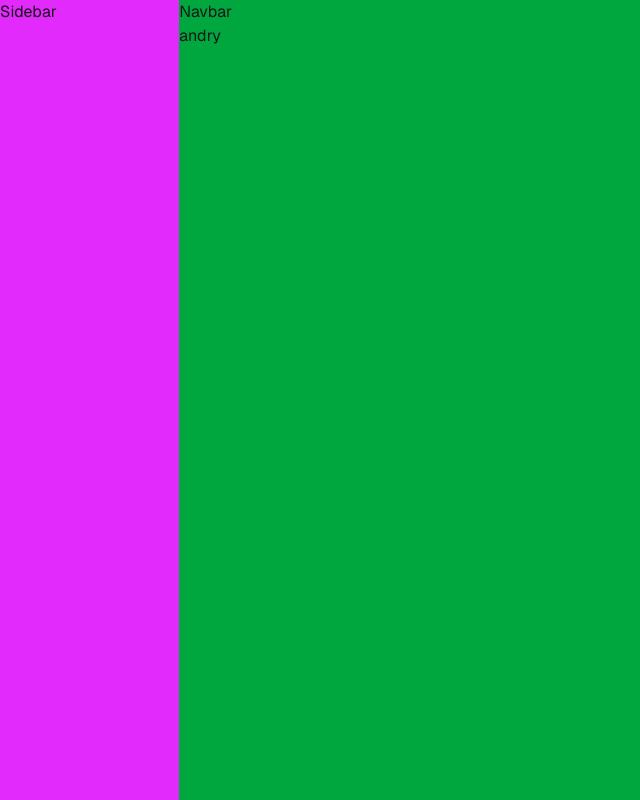
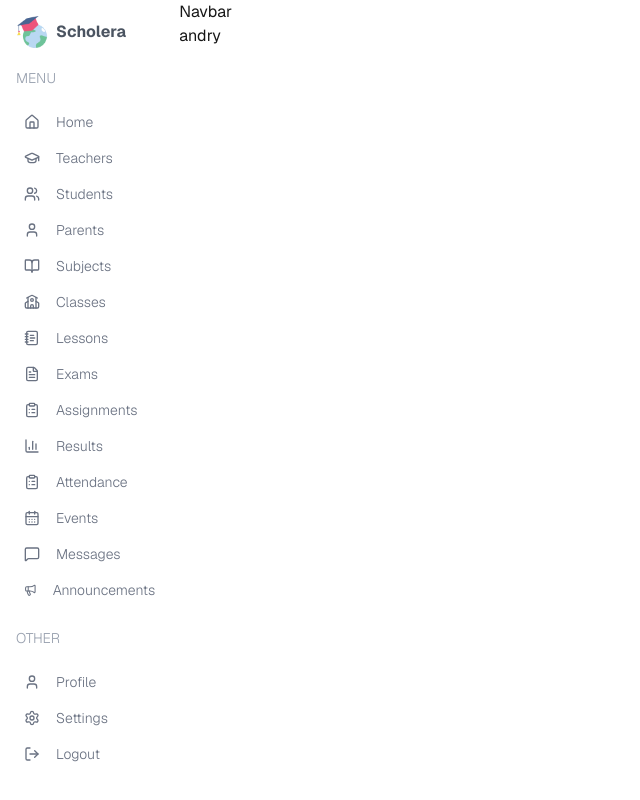
Before and after one commit to andryariadi/scholera, a Next.js app: page / in a window 1280 px wide. Shown: the whole page, without its empty margins (0-640 px from the left). Built offline with nearby package versions, Linux system fonts and the light colour scheme.

Commit message:
feat(ui): add sidebar component and basic styling

```diff
--- a/package.json
+++ b/package.json
@@ -10,6 +10,7 @@
   },
   "dependencies": {
     "babel-plugin-react-compiler": "^1.0.0",
+    "lucide-react": "^0.562.0",
     "next": "16.1.1",
     "react": "19.2.3",
     "react-dom": "19.2.3"
--- a/src/app/(dashboard)/layout.tsx
+++ b/src/app/(dashboard)/layout.tsx
@@ -7,14 +7,14 @@ export default function DashboardLayout({
   children: React.ReactNode;
 }>) {
   return (
-    <div className="bg-rose-500 min-h-screen flex">
+    <div className="bg-white min-h-screen flex">
       {/* Left sidebar */}
-      <section className="bg-fuchsia-500 w-full max-w-[14%] md:max-w-[8%] lg:max-w-[16%] xl:max-w-[14%]">
+      <section className="b-fuchsia-500 w-full max-w-[14%] md:max-w-[8%] lg:max-w-[16%] xl:max-w-[14%] p-4">
         <Sidebar />
       </section>
 
       {/* Right content */}
-      <main className="bg-green-600 w-full max-w-[86%] md:max-w-[92%] lg:max-w-[84%] xl:max-w-[86%]">
+      <main className="b-green-600 w-full max-w-[86%] md:max-w-[92%] lg:max-w-[84%] xl:max-w-[86%]">
         <Navbar />
         {children}
       </main>
--- a/src/app/globals.css
+++ b/src/app/globals.css
@@ -1,8 +1,18 @@
 @import "tailwindcss";
 
 :root {
-  --background: #ffffff;
+  --background: #09ba3e;
   --foreground: #171717;
+
+  /* === Scholera Color Palette === */
+  --scholera-sky: #c3ebfa;
+  --scholera-sky-light: #edf9fd;
+
+  --scholera-purple: #cfceff;
+  --scholera-purple-light: #f1f0ff;
+
+  --scholera-yellow: #fae27c;
+  --scholera-yellow-light: #fefce8;
 }
 
 @theme inline {
@@ -10,6 +20,23 @@
   --color-foreground: var(--foreground);
   --font-sans: var(--font-geist-sans);
   --font-mono: var(--font-geist-mono);
+
+  /* === Scholera Color Palette === */
+  --color-scholera-sky: var(--scholera-sky);
+  --color-scholera-sky-light: var(--scholera-sky-light);
+
+  --color-scholera-purple: var(--scholera-purple);
+  --color-scholera-purple-light: var(--scholera-purple-light);
+
+  --color-scholera-yellow: var(--scholera-yellow);
+  --color-scholera-yellow-light: var(--scholera-yellow-light);
+}
+
+@media (prefers-color-scheme: light) {
+  :root {
+    --background: #f50303;
+    --foreground: #171717;
+  }
 }
 
 /* @media (prefers-color-scheme: dark) {
@@ -18,13 +45,6 @@
     --foreground: #ededed;
   }
 } */
-
-@media (prefers-color-scheme: light) {
-  :root {
-    --background: #f7f8fa;
-    --foreground: #171717;
-  }
-}
 
 @layer base {
   html {
--- a/src/components/Sidebar.tsx
+++ b/src/components/Sidebar.tsx
@@ -1,5 +1,41 @@
+import { menuItems } from "@/libs/constants";
+import Image from "next/image";
+import Link from "next/link";
+
 const Sidebar = () => {
-  return <div>Sidebar</div>;
+  return (
+    <aside className="b-teal-500 space-y-5 min-h-full">
+      {/* Top - Logo */}
+      <Link href="/" className="flex items-center justify-center lg:justify-start gap-2">
+        <Image src="/logo.png" alt="Logo" width={32} height={32} />
+        <span className="hidden lg:block font-bold text-gray-800/80">Scholera</span>
+      </Link>
+
+      {/* Bottom - Menu */}
+      <div className="b-rose-500 space-y-5 text-sm">
+        {menuItems.map((i) => (
+          <div key={i.title} className="b-amber-500 hidden lg:block text-gray-400 font-light space-y-4">
+            {/* Title */}
+            <p>{i.title}</p>
+
+            {/* Items */}
+            <div>
+              {i.items.map((item) => {
+                if (item.visible.includes("admin")) {
+                  return (
+                    <Link href={item.href} key={item.label} className="flex items-center justify-center lg:justify-start gap-4 text-gray-500 py-2 md:px-2 rounded-md hover:bg-scholera-sky-light">
+                      <item.icon size={16} />
+                      <span className="hidden lg:block">{item.label}</span>
+                    </Link>
+                  );
+                }
+              })}
+            </div>
+          </div>
+        ))}
+      </div>
+    </aside>
+  );
 };
 
 export default Sidebar;
--- /dev/null
+++ b/src/libs/constants/index.ts
@@ -0,0 +1,116 @@
+import { Home, GraduationCap, Users, User, BookOpen, School, NotebookText, FileText, ClipboardList, BarChart3, CalendarDays, MessageSquare, Megaphone, Settings, LogOut } from "lucide-react";
+
+export const menuItems = [
+  {
+    title: "MENU",
+    items: [
+      {
+        icon: Home,
+        label: "Home",
+        href: "/",
+        visible: ["admin", "teacher", "student", "parent"],
+      },
+      {
+        icon: GraduationCap,
+        label: "Teachers",
+        href: "/list/teachers",
+        visible: ["admin", "teacher"],
+      },
+      {
+        icon: Users,
+        label: "Students",
+        href: "/list/students",
+        visible: ["admin", "teacher"],
+      },
+      {
+        icon: User,
+        label: "Parents",
+        href: "/list/parents",
+        visible: ["admin", "teacher"],
+      },
+      {
+        icon: BookOpen,
+        label: "Subjects",
+        href: "/list/subjects",
+        visible: ["admin"],
+      },
+      {
+        icon: School,
+        label: "Classes",
+        href: "/list/classes",
+        visible: ["admin", "teacher"],
+      },
+      {
+        icon: NotebookText,
+        label: "Lessons",
+        href: "/list/lessons",
+        visible: ["admin", "teacher"],
+      },
+      {
+        icon: FileText,
+        label: "Exams",
+        href: "/list/exams",
+        visible: ["admin", "teacher", "student", "parent"],
+      },
+      {
+        icon: ClipboardList,
+        label: "Assignments",
+        href: "/list/assignments",
+        visible: ["admin", "teacher", "student", "parent"],
+      },
+      {
+        icon: BarChart3,
+        label: "Results",
+        href: "/list/results",
+        visible: ["admin", "teacher", "student", "parent"],
+      },
+      {
+        icon: ClipboardList,
+        label: "Attendance",
+        href: "/list/attendance",
+        visible: ["admin", "teacher", "student", "parent"],
+      },
+      {
+        icon: CalendarDays,
+        label: "Events",
+        href: "/list/events",
+        visible: ["admin", "teacher", "student", "parent"],
+      },
+      {
+        icon: MessageSquare,
+        label: "Messages",
+        href: "/list/messages",
+        visible: ["admin", "teacher", "student", "parent"],
+      },
+      {
+        icon: Megaphone,
+        label: "Announcements",
+        href: "/list/announcements",
+        visible: ["admin", "teacher", "student", "parent"],
+      },
+    ],
+  },
+  {
+    title: "OTHER",
+    items: [
+      {
+        icon: User,
+        label: "Profile",
+        href: "/profile",
+        visible: ["admin", "teacher", "student", "parent"],
+      },
+      {
+        icon: Settings,
+        label: "Settings",
+        href: "/settings",
+        visible: ["admin", "teacher", "student", "parent"],
+      },
+      {
+        icon: LogOut,
+        label: "Logout",
+        href: "/logout",
+        visible: ["admin", "teacher", "student", "parent"],
+      },
+    ],
+  },
+];
```
Also changed, not shown: src/libs/types/index.ts (added), 1 other file (tests, documents, lock files or other folders).
